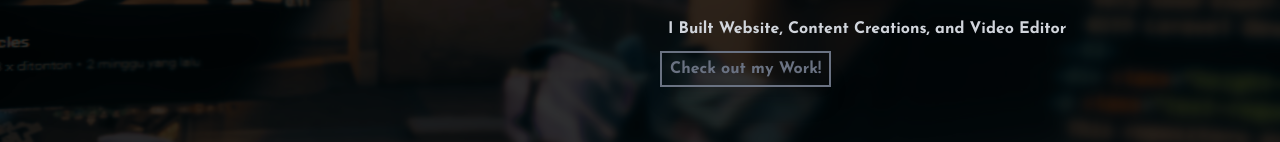
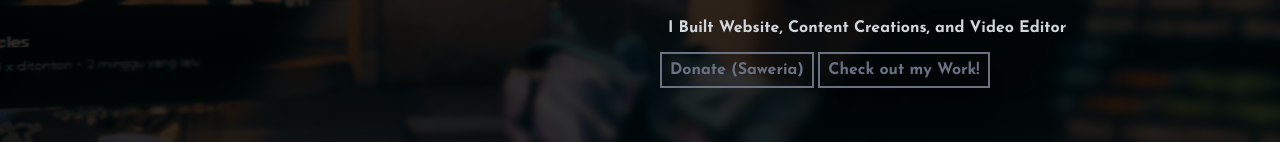
Before and after one commit to urDrek0/trixy-porto, a website: page index.html in a window 1280 px wide. Shown: the part 431-573 px from the top of the page. Drawn offline with Linux system fonts and the light colour scheme; a web font is replaced by a local one.

Commit message:
saweria dong

```diff
--- a/index.html
+++ b/index.html
@@ -28,6 +28,7 @@
                     <h1 class="home-text-interest">Front End Developer & AI Engineer</h1>
                     <h1 class="home-text-name">This is Trixy!</h1>
                     <p class="home-text-work">I Built Website, Content Creations, and Video Editor</p>
+                    <a href="https://saweria.co/Drek0" class="home-text-button">Donate (Saweria)</a>
                     <a href="#work" class="home-text-button">Check out my Work!</a>
                 </div>
             </div>
```
